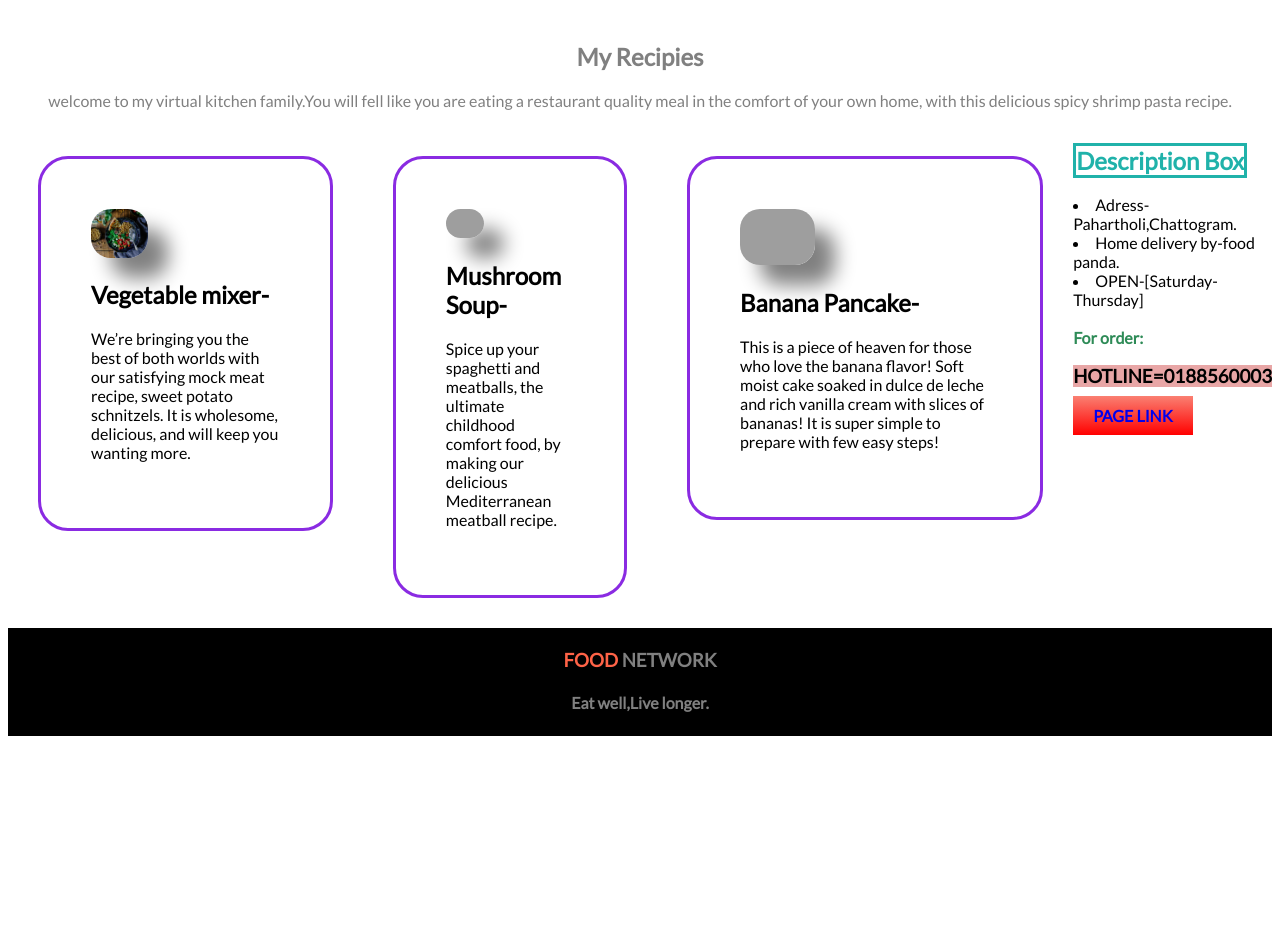
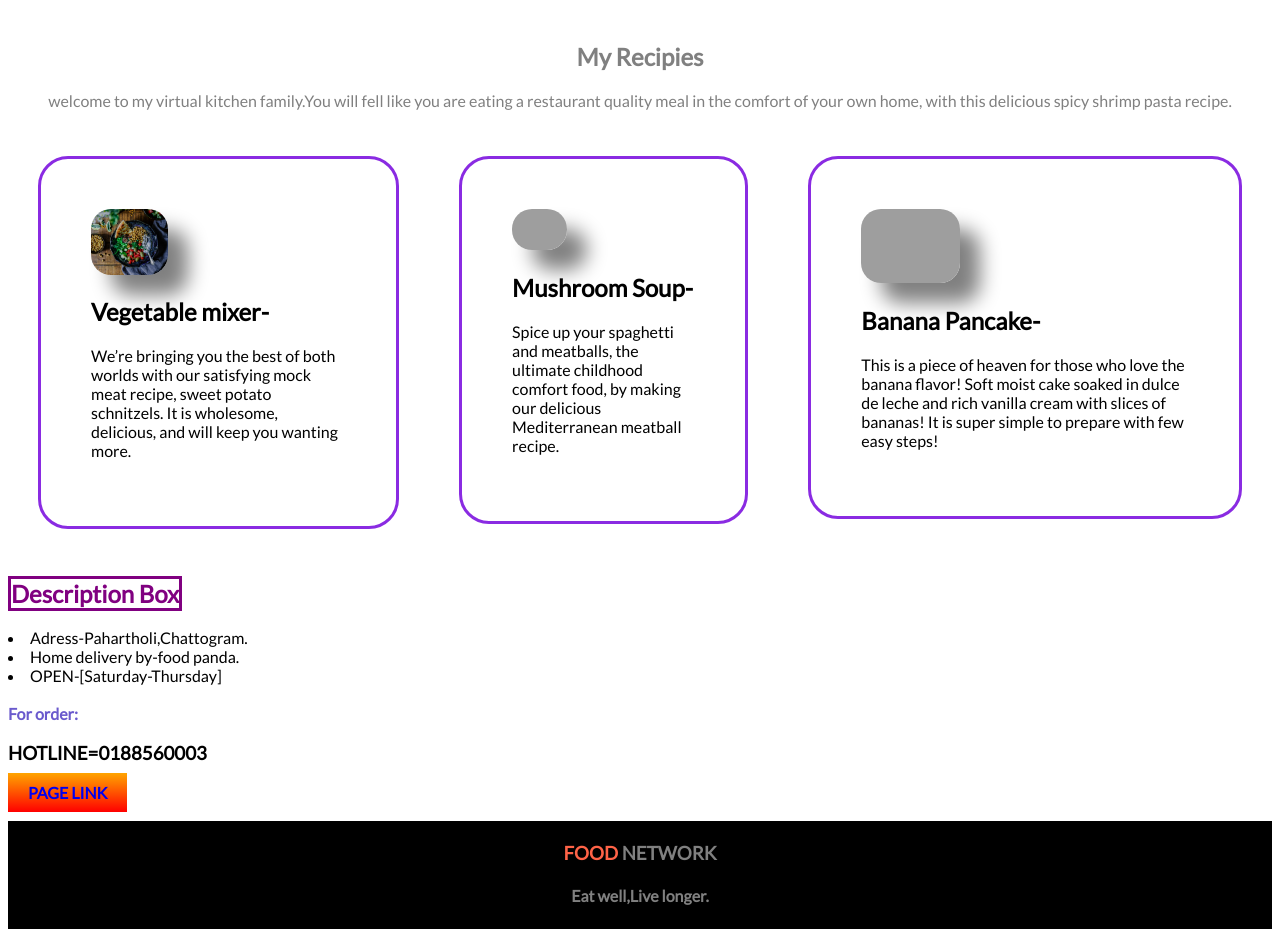
Before and after one commit to Gupta-Barna/first-assignment-repo, a plain HTML site: page index.html in a window 1280 px wide. Shown: the part 720-1657 px from the top of the page. Before the commit the page ends 1464 px from the top, so only its background shows below. Drawn offline with Linux system fonts and the light colour scheme; grey boxes are pictures that could not be loaded.

```diff
--- a/index.html
+++ b/index.html
@@ -62,7 +62,8 @@
         </div>
 
     </div>
-<div>
+</section>
+<div class="mit">
     <h2><span class="violet"> Description Box</span></h2>
     <li>Adress-Pahartholi,Chattogram.</li>
       <li> Home delivery by-food panda.</li>
@@ -72,8 +73,8 @@
 
     </li>
     <a class="link-button-b" target="_blank" href="https://web.programming-hero.com/">PAGE LINK</a>
-</div>
-</section>
+</div><br>
+
 <div class="spit">
     <h3><span class="tomato-color">FOOD</span> <span class="white-color">NETWORK</span>
 <h4><span class="white-color">Eat well,Live longer.</span></h4>
--- a/style.css
+++ b/style.css
@@ -67,19 +67,21 @@
     color:gray;
 }
 .violet{
-    color: lightseagreen;
+    color:purple;
     border: solid;
 
 }
-.fit{
-    background-color:#d1505081;
-}
+
 .pink{
-    color:seagreen;
+    color:slateblue;
 }
 .link-button-b{
-    background-image: linear-gradient(salmon,red);
+    background-image: linear-gradient(orange,red);
     text-decoration: none;
     font-weight: 700;
     padding: 10px 20px;
+
 }
+.mit{
+    display: block;
+}
```
